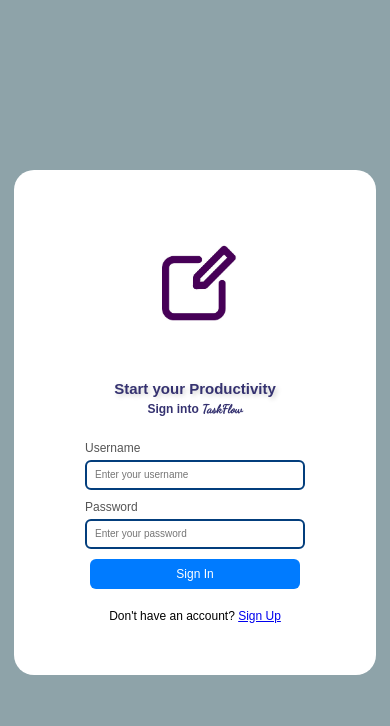
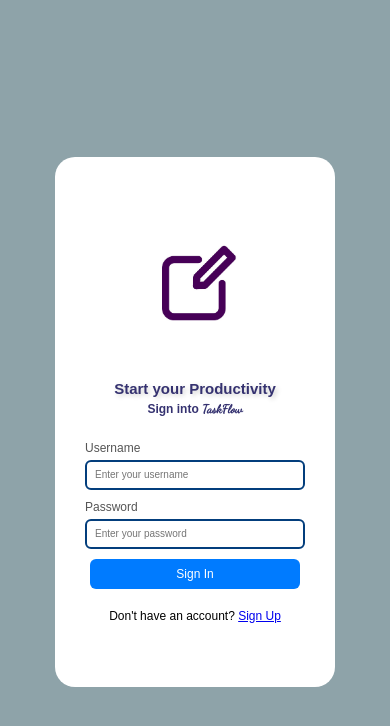
Before and after one commit to jialihuang0427/TaskFlowCheckConnection, a Flask app: page /login in a window 390 px wide. Shown: the top 726 px of the page. Run offline with Flask 3, Linux system fonts and the light colour scheme; some libraries are stand-ins or nearby versions.

Commit message:
login aes

```diff
--- a/static/login.css
+++ b/static/login.css
@@ -167,8 +167,8 @@
 
 @media only screen and (max-width: 600px) {
     .container {
-        width: 85%;
-        height: auto;
+        width: 250px;
+        height: 490px;
         flex-direction: column;
         align-items: center;
         justify-content: center;
--- a/templates/todo.html
+++ b/templates/todo.html
@@ -56,7 +56,7 @@
             // Close menu when clicking the close button
             closeBtn.addEventListener("click", closeMenu);
 
-            // 🚀 Fix scrolling behavior when clicking navbar links
+            // Fix scrolling behavior when clicking navbar links
             navLinks.forEach(link => {
                 link.addEventListener("click", function (event) {
                     event.preventDefault(); // Prevent default jump behavior
```
